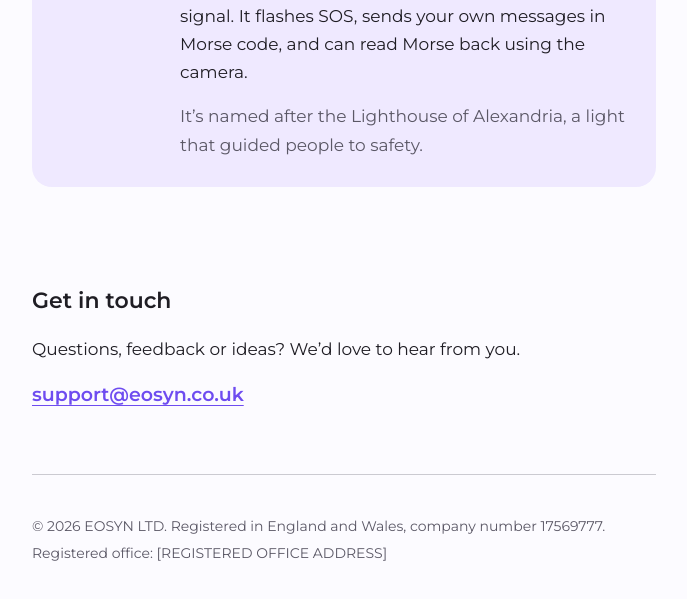
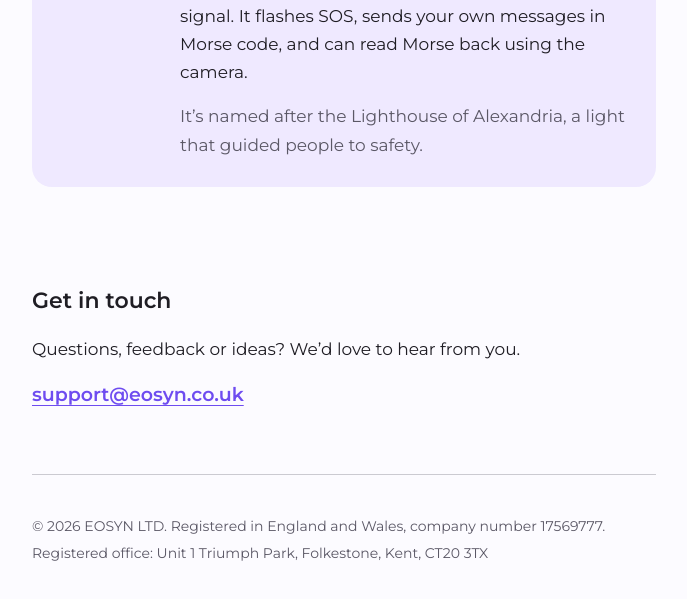
Before and after one commit to hurc87/eosyn, a plain HTML site: page index.html in a window 1280 px wide. Shown: the part 828-1427 px from the top of the page, without its empty margins (296-983 px from the left). Drawn offline with Linux system fonts and the light colour scheme.

Commit message:
Add registered office address to footer
Co-Authored-By: Claude Opus 5.5 <noreply@anthropic.com>

```diff
--- a/index.html
+++ b/index.html
@@ -221,8 +221,7 @@
 
     <footer>
       <p>© <span id="year">2026</span> EOSYN LTD. Registered in England and Wales, company number 17569777.</p>
-      <!-- TODO: replace with the registered office address exactly as it appears on Companies House. -->
-      <p>Registered office: [REGISTERED OFFICE ADDRESS]</p>
+      <p>Registered office: Unit 1 Triumph Park, Folkestone, Kent, CT20 3TX</p>
     </footer>
   </div>
 
```
Also changed, not shown: 1 other file.
